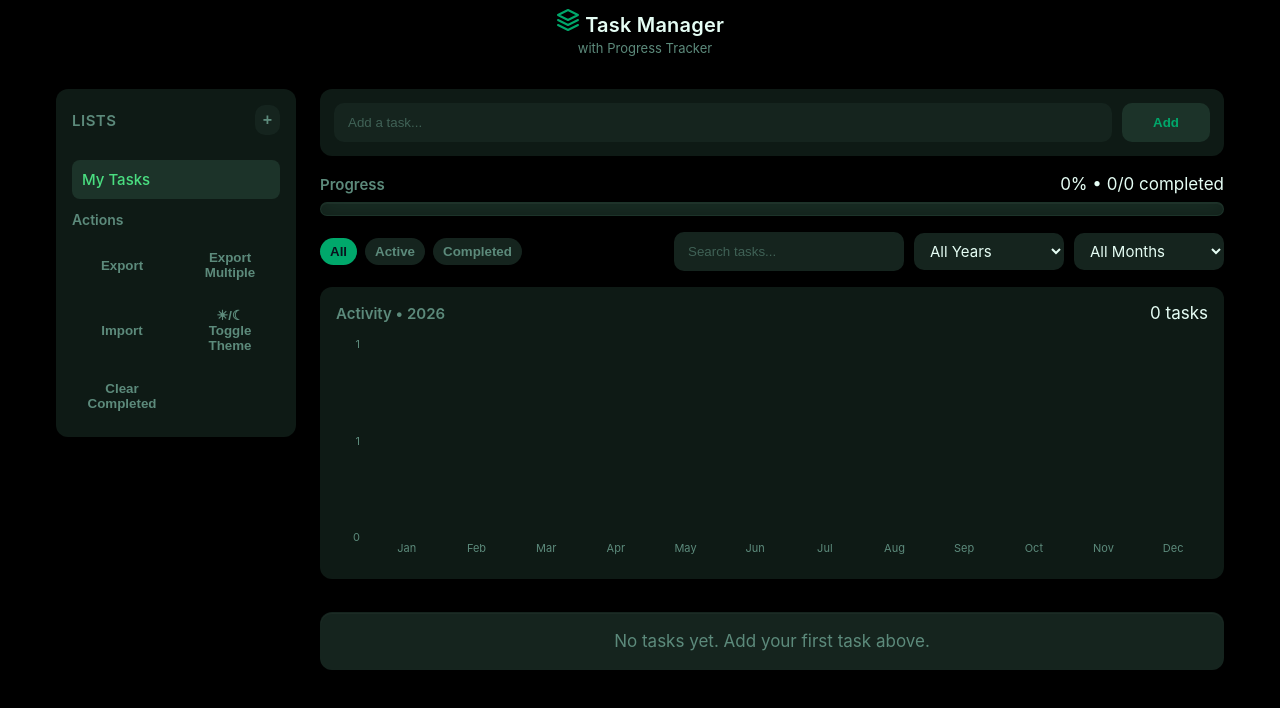
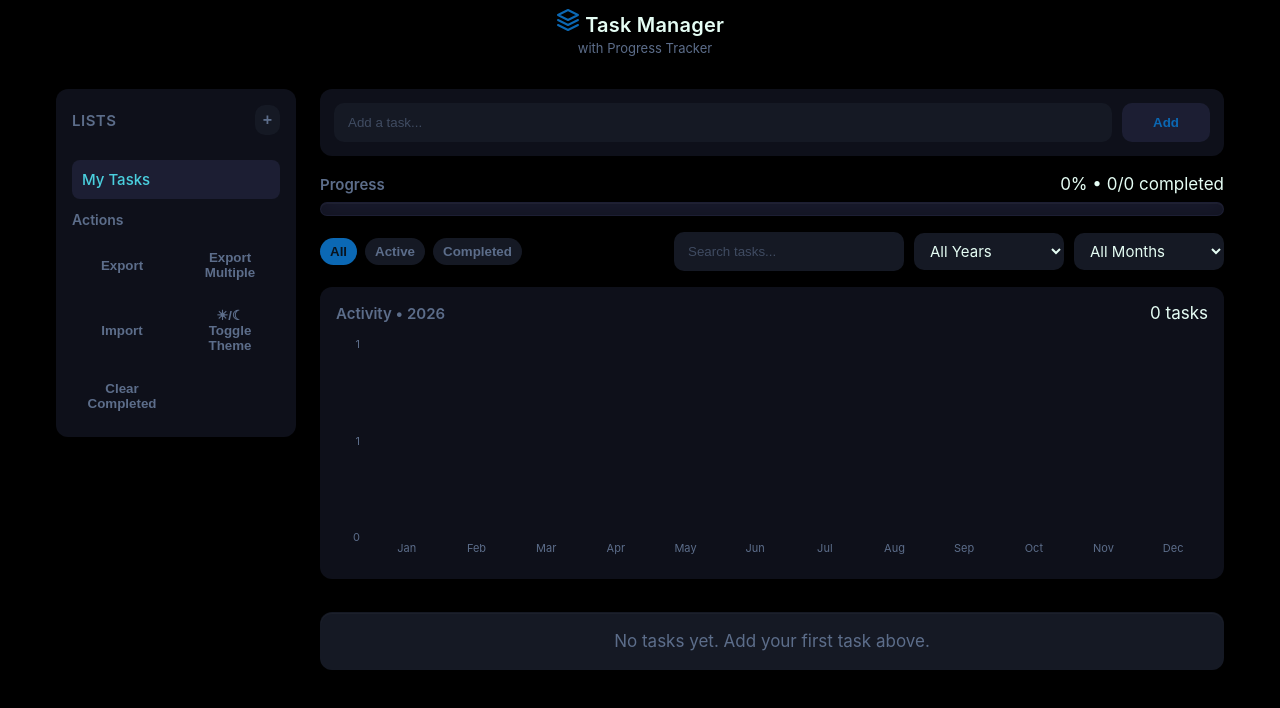
Before and after one commit to BEBANDH/Task-Manager, a plain HTML site: page index.html in a window 1280 px wide. Both pictures are taken after a click on the button "Toggle theme". Drawn offline with Linux system fonts and the light colour scheme.

Commit message:
Update 4.5

```diff
--- a/style.css
+++ b/style.css
@@ -44,13 +44,13 @@
 
 [data-theme="dark"] {
   --bg: #000000;
-  --panel: #0e1a15;
-  --panel-2: #15241e;
+  --panel: #0e101a;
+  --panel-2: #151924;
   --text: #e5fdf4;
-  --text-dim: #5c8a7b;
-  --accent: #00A86B;
-  --accent-2: #4ade80;
-  --muted: #1c3329;
+  --text-dim: #5c6d8a;
+  --accent: #0b68b4;
+  --accent-2: #4acfde;
+  --muted: #1c1e33;
   --border: transparent;
   --border-accent: transparent;
   --bg-body: #000000;
@@ -164,8 +164,7 @@ body {
   padding: 16px;
   height: fit-content;
   box-shadow: none;
-  position: sticky;
-  top: 24px;
+  /* position: sticky; removed to allow natural scrolling */
 }
 
 .sidebar-actions {
```
